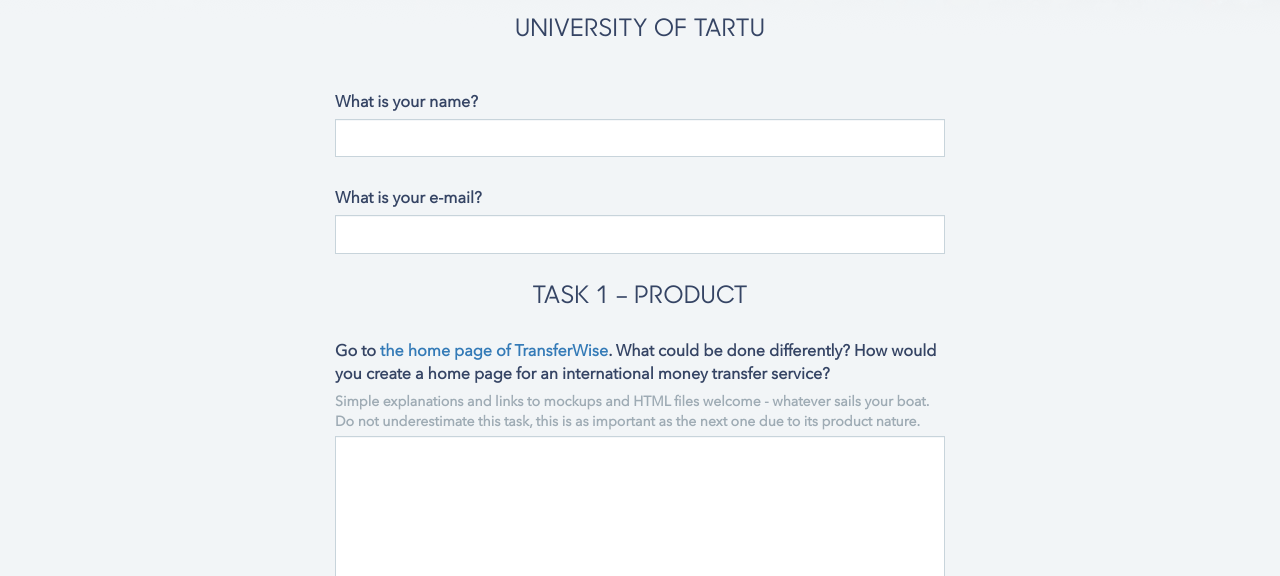
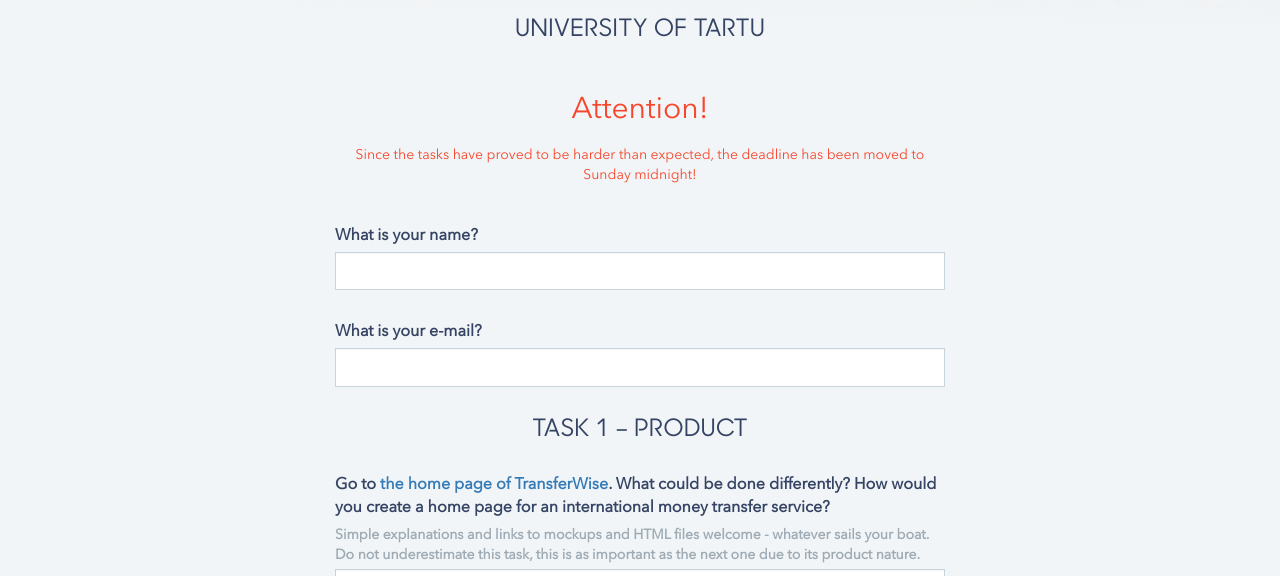
Before and after one commit to transferwise/ics-career-day-2015, a plain HTML site: page index.html in a window 1280 px wide. Shown: the part 224-800 px from the top of the page. Drawn offline with nearby package versions, Linux system fonts and the light colour scheme.

Commit message:
Add notification

```diff
--- a/assets/index.css
+++ b/assets/index.css
@@ -166,3 +166,14 @@ textarea {
   font-family: 'Source Code Pro', 'Courier New';
   font-weight: 400;
 }
+
+.notify {
+  margin-bottom: 40px;
+  color: #f7462b;
+  text-align: center;
+  font-size: 14px;
+}
+
+.notify h4 {
+  margin-bottom: 20px;
+}
--- a/index.html
+++ b/index.html
@@ -32,6 +32,12 @@
           <h1 class="ics-title">ICS Career day 2015</h1>
           <h3 class="ics-title">University of Tartu</h3>
         </header>
+
+        <div class="notify">
+          <h4>Attention!</h4>
+
+          Since the tasks have proved to be harder than expected, the deadline has been moved to Sunday midnight!
+        </div>
 
         <form action="https://docs.google.com/forms/d/1OWWhN1OJBmqTvv8CmbQckZBKZ35W3XlOWzfUST4TLvM/formResponse" method="POST" id="ss-form" onsubmit="submitForm()" target="hidden-iframe">
           <ol role="list" class="ss-question-list" style="padding-left: 0">
```
